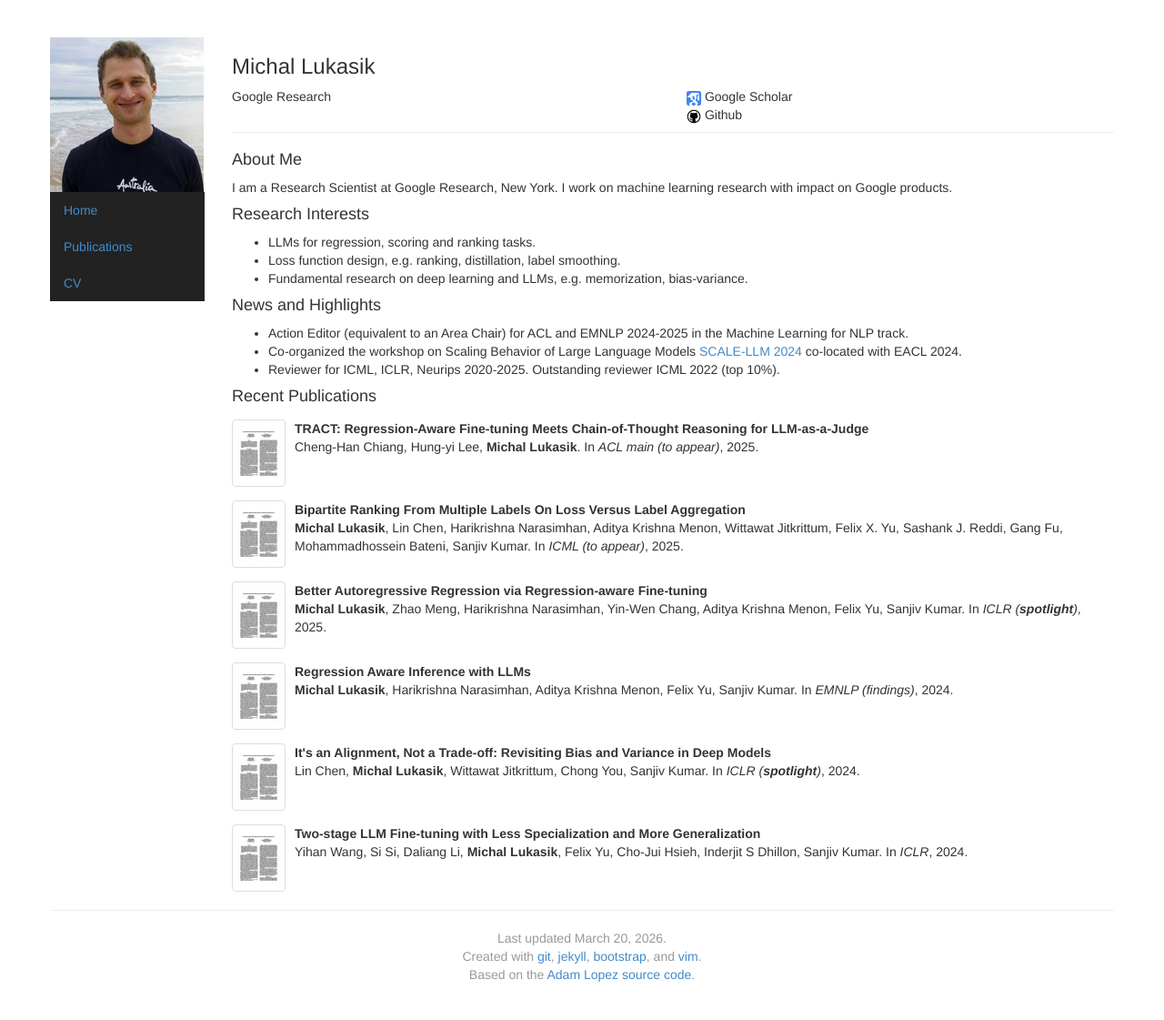
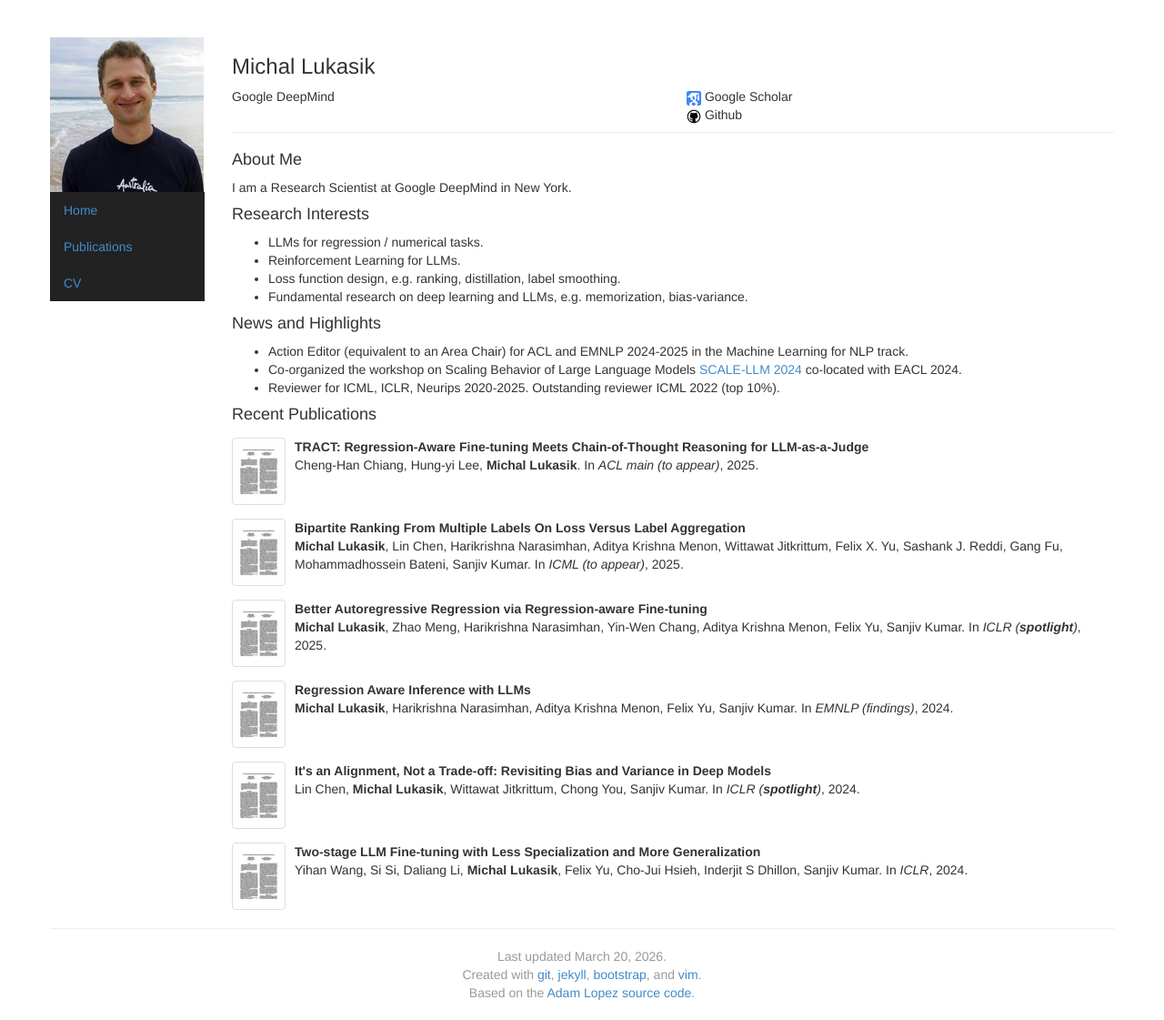
Before and after one commit to mlukasik/mlukasik.github.io, a Jekyll site: the page built from index.html, in a window 1280 px wide. Shown: the whole page at 91% size. Built offline with Jekyll 4.4.1, drawn with Linux system fonts in a browser that asks for light colours.

Commit message:
Update index.html

```diff
--- a/index.html
+++ b/index.html
@@ -19,7 +19,7 @@ news:
   </div>
   <div class="row">
     <div class="col-sm-6">
-      Google Research<br/>
+      Google DeepMind<br/>
     </div>
     <div class="col-sm-4">
       <a href="https://scholar.google.co.uk/citations?hl=en&user=cLZLZCQAAAAJ">
@@ -34,12 +34,13 @@ news:
 
 <h4>About Me</h4>
 <p>
-I am a Research Scientist at Google Research, New York. I work on machine learning research with impact on Google products.
+I am a Research Scientist at Google DeepMind in New York.
 </p>
 
 <h4>Research Interests</h4>
 <ul>
-<li>LLMs for regression, scoring and ranking tasks.</li>
+<li>LLMs for regression / numerical tasks.</li>
+<li>Reinforcement Learning for LLMs.</li>
 <li>Loss function design, e.g. ranking, distillation, label smoothing.</li>
 <li>Fundamental research on deep learning and LLMs, e.g. memorization, bias-variance.</li>
 </ul>
```
